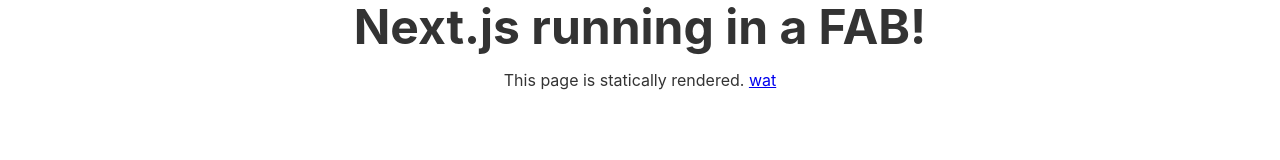
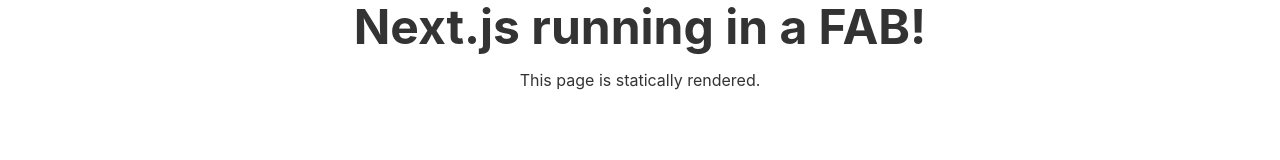
Before and after one commit to fab-spec/nextjs-demo, a Next.js app: page / in a window 1280 px wide. Shown: the part 308-468 px from the top of the page. Built offline with nearby package versions, Linux system fonts and the light colour scheme.

Commit message:
removing the debug link

```diff
--- a/pages/index.js
+++ b/pages/index.js
@@ -15,7 +15,7 @@
       <img src={require('../assets/fab-logo-square.png')} alt=""/>
       <h1 className='title'>Next.js running in a FAB!</h1>
       <p className='description'>
-        This page is statically rendered. <Link href='/background/300'>wat</Link>
+        This page is statically rendered.
       </p>
 
 
```
